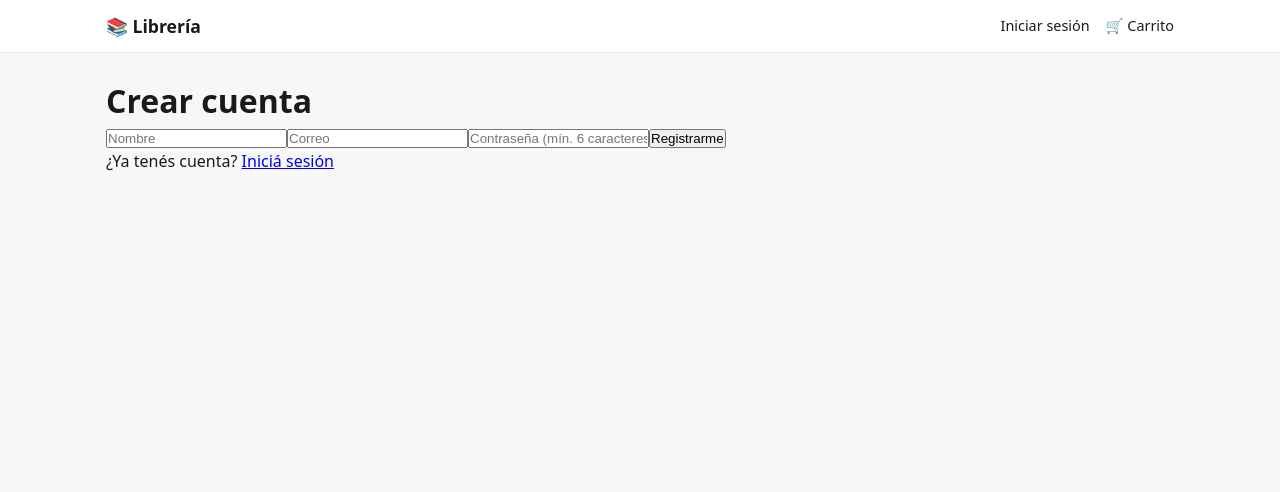
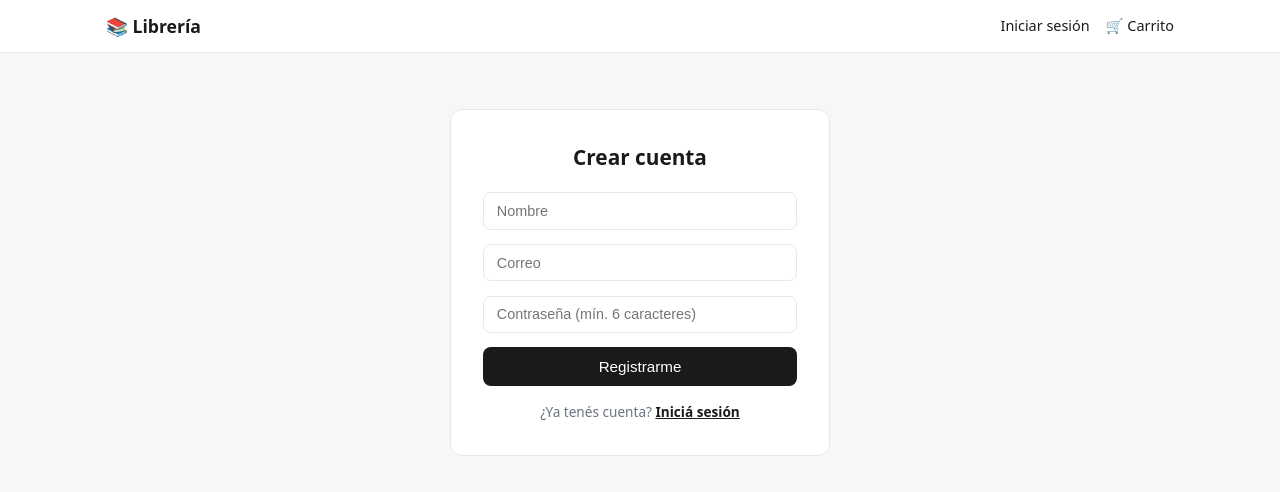
Before and after one commit to joaquin-09/Desafio1_DPS, a Next.js app in the folder desafio1/: page /registro in a window 1280 px wide. Shown: the top 492 px of the page. Built offline with nearby package versions, Linux system fonts and the light colour scheme.

Commit message:
actualizar: estilos para registro/login

```diff
--- a/desafio1/app/globals.css
+++ b/desafio1/app/globals.css
@@ -281,3 +281,55 @@ body {
   color: var(--suave);
   padding: 3rem 1rem;
 }
+
+.form-card {
+  max-width: 380px;
+  margin: 2rem auto;
+  background: #fff;
+  border: 1px solid var(--borde);
+  border-radius: 12px;
+  padding: 2rem;
+}
+
+.form-card h1 {
+  font-size: 1.3rem;
+  margin-bottom: 1.2rem;
+  text-align: center;
+}
+
+.form-input {
+  width: 100%;
+  padding: 0.6rem 0.8rem;
+  margin-bottom: 0.9rem;
+  border: 1px solid var(--borde);
+  border-radius: 8px;
+  font-size: 0.9rem;
+}
+
+.form-input:focus {
+  outline: none;
+  border-color: var(--acento);
+}
+
+.btn-form {
+  width: 100%;
+  padding: 0.7rem;
+  background: var(--acento);
+  color: #fff;
+  border: none;
+  border-radius: 8px;
+  font-size: 0.95rem;
+  cursor: pointer;
+}
+
+.form-link {
+  text-align: center;
+  font-size: 0.85rem;
+  margin-top: 1rem;
+  color: var(--suave);
+}
+
+.form-link a {
+  color: var(--acento);
+  font-weight: 600;
+}
```
